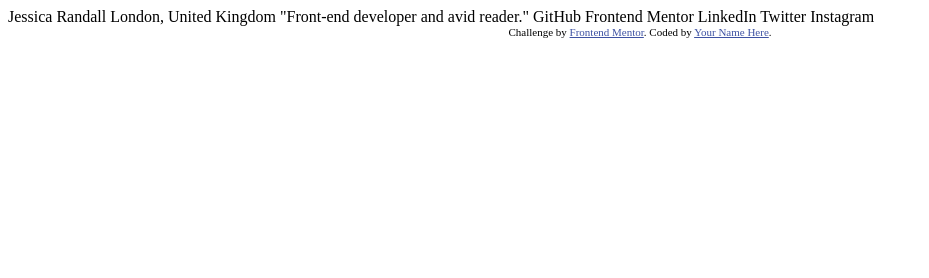
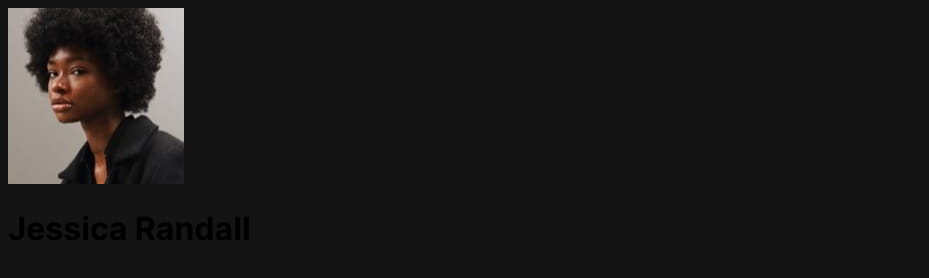
Before and after one commit to bishoDev123/social-links-profile, a plain HTML site: page index.html in a window 1280 px wide. Shown: the whole page, without its empty margins (0-929 px from the left). Drawn offline with Linux system fonts and the light colour scheme.

Commit message:
added the main font

```diff
--- a/index.html
+++ b/index.html
@@ -5,30 +5,13 @@
   <meta name="viewport" content="width=device-width, initial-scale=1.0"> <!-- displays site properly based on user's device -->
 
   <link rel="icon" type="image/png" sizes="32x32" href="./assets/images/favicon-32x32.png">
-
+  <link rel="stylesheet" href="style.css">
   <title>Frontend Mentor | Social links profile</title>
-
-  <!-- Feel free to remove these styles or customise in your own stylesheet 👍 -->
-  <style>
-    .attribution { font-size: 11px; text-align: center; }
-    .attribution a { color: hsl(228, 45%, 44%); }
-  </style>
 </head>
 <body>
-
-  Jessica Randall
-  London, United Kingdom
-  "Front-end developer and avid reader."
-
-  GitHub
-  Frontend Mentor
-  LinkedIn
-  Twitter
-  Instagram
-
-  <div class="attribution">
-    Challenge by <a href="https://www.frontendmentor.io?ref=challenge" target="_blank">Frontend Mentor</a>.
-    Coded by <a href="#">Your Name Here</a>.
-  </div>
+  <main>
+    <img src="assets/images/avatar-jessica.jpeg" alt="avatar">
+    <h1>Jessica Randall</h1>
+  </main>
 </body>
 </html>
--- /dev/null
+++ b/style.css
@@ -0,0 +1,9 @@
+@font-face {
+    font-family: "Inter";
+    src: url(assets/fonts/Inter-VariableFont_slnt\,wght.ttf);
+}
+
+body {
+    font-family: "Inter";
+    background-color: rgb(20, 20, 20);
+}
```
